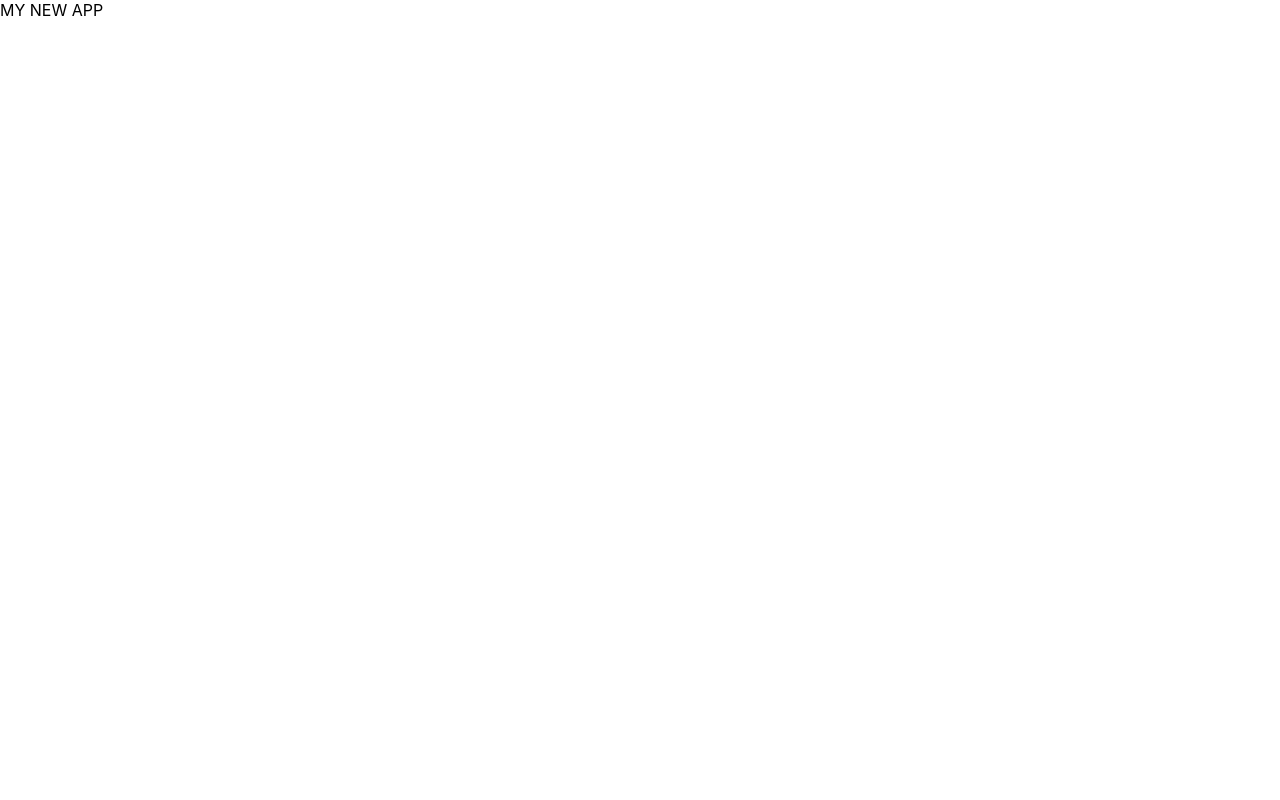
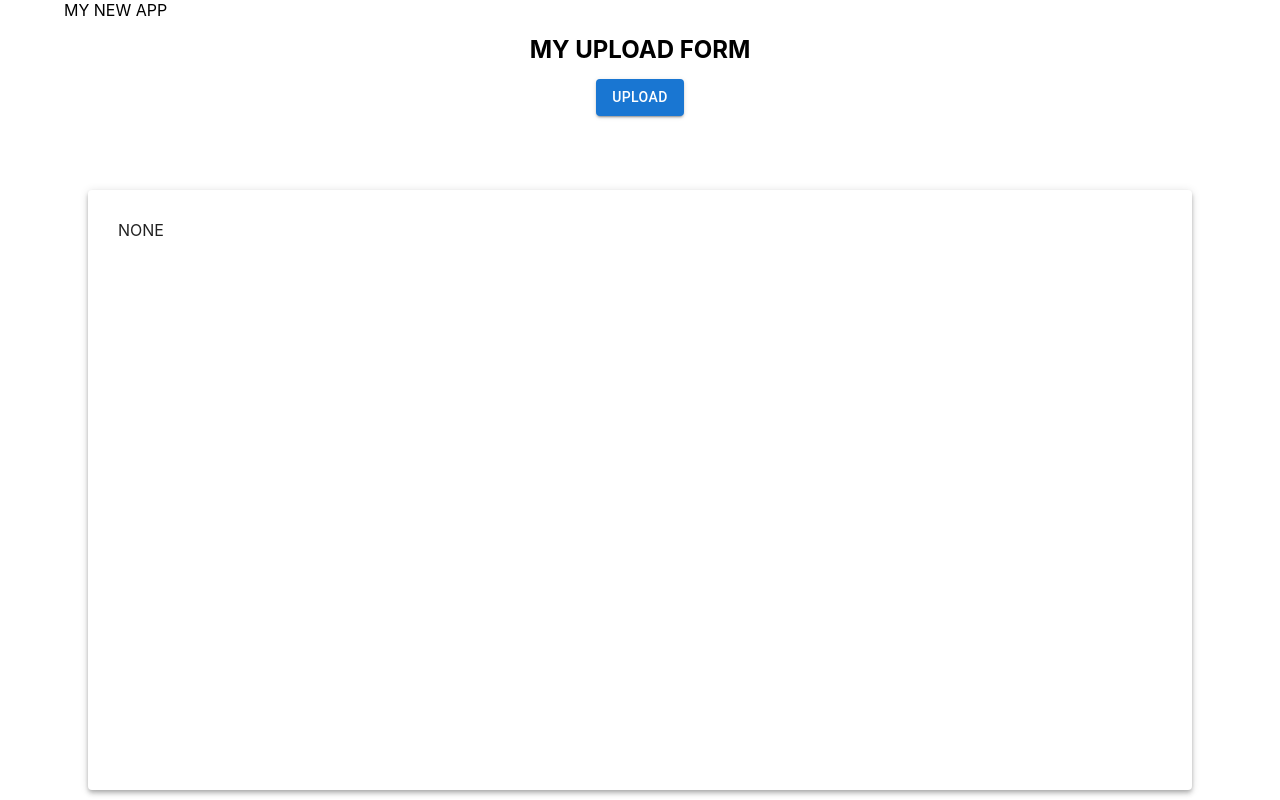
Before and after one commit to gualnet/CH_PDF_2_TXT, a React (Create React App) app in the folder front/: page / in a window 1280 px wide. Built offline with nearby package versions, Linux system fonts and the light colour scheme.

Commit message:
Feat (Front): implem front components (#2)
* implem file upload form
* add component to display the text

```diff
--- a/front/src/App.css
+++ b/front/src/App.css
@@ -1,2 +1,5 @@
 .App {
+  display: flex;
+  height: 100vh;
+  width: 100vw;
 }
--- a/front/src/App.js
+++ b/front/src/App.js
@@ -1,9 +1,18 @@
+import React from 'react';
+import { Container } from '@mui/material';
+
 import './App.css';
+import UploadForm from './components/UploadForm/UploadForm';
+import TextDisplay from './components/TextDisplay/TextDisplay';
 
 function App() {
   return (
     <div className="App">
-      MY NEW APP
+      <Container>
+        MY NEW APP
+        <UploadForm />
+        <TextDisplay />
+      </Container>
     </div>
   );
 }
--- /dev/null
+++ b/front/src/components/TextDisplay/TextDisplay.jsx
@@ -0,0 +1,23 @@
+import { Container, Paper } from '@mui/material';
+import React, { useState } from 'react';
+
+import './TextDisplay.scss';
+
+const TextDisplay = () => {
+
+  const [textToDisplay, setTextToDisplay] = useState('NONE');
+
+  return (
+    <Container id='display-container'>
+      <Paper
+        className='card'
+        id='text-container'
+        elevation={4}
+      >
+        {textToDisplay}
+      </Paper>
+    </Container>
+  );
+};
+
+export default TextDisplay;
--- /dev/null
+++ b/front/src/components/TextDisplay/TextDisplay.scss
@@ -0,0 +1,17 @@
+#display-container {
+  display: flex;
+  height: calc(100% - 200px);
+  // border: 1px solid red;
+}
+
+#display-container {
+  #text-container {
+    box-sizing: border-box;
+    display: flex;
+    flex-direction: column;
+    height: 100%;
+    width: 100%;
+    padding: 30px;
+    overflow-y: scroll;
+  }
+}
--- /dev/null
+++ b/front/src/components/UploadForm/UploadForm.jsx
@@ -0,0 +1,35 @@
+import { Button, Container } from '@mui/material';
+import React from 'react';
+
+import './UploadForm.scss';
+
+const UploadForm = () => {
+
+  const inputOnChangeHandler = (ev) => {
+    console.log('inputOnChangeHandler', ev);
+  };
+
+  return (
+    <Container id='form-container'>
+      <h2 id='form-title'>MY UPLOAD FORM</h2>
+      <label id='form-btn-container'>
+        <input
+          type='file'
+          name='upload'
+          accept='application/pdf'
+          onChange={inputOnChangeHandler}
+        />
+        <Button
+          id='upload-btn'
+          variant='contained'
+          color='primary'
+          component='span'
+        >
+          Upload
+        </Button>
+      </label>
+    </Container>
+  );
+};
+
+export default UploadForm;
--- /dev/null
+++ b/front/src/components/UploadForm/UploadForm.scss
@@ -0,0 +1,18 @@
+#form-container {
+  display: flex;
+  flex-direction: column;
+  align-items: center;
+  height: 150px;
+  margin-bottom: 20px;
+}
+
+#form-container {
+  input {
+    display: none;
+  }
+
+  #form-title{
+    margin: 5px;
+    padding: 10px;
+  }
+}
```
